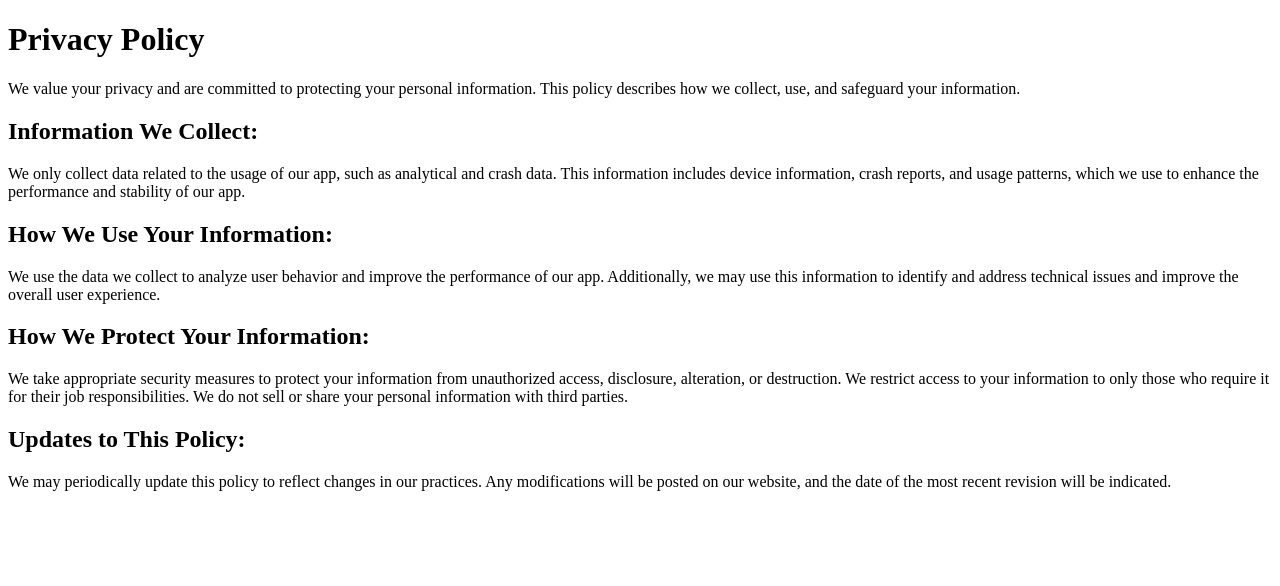
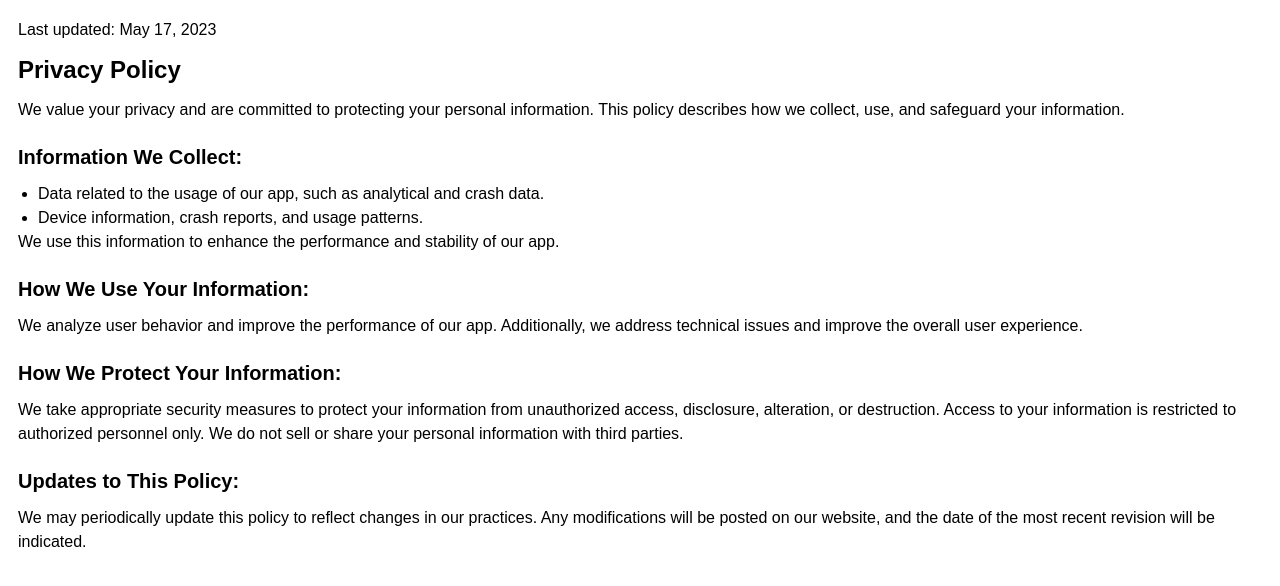
Before and after one commit to Tbxhs/LingoBoard, a plain HTML site: page public/privacypolicy.html in a window 1280 px wide. Drawn offline with Linux system fonts and the light colour scheme.

Commit message:
Update privacypolicy.html

```diff
--- a/public/privacypolicy.html
+++ b/public/privacypolicy.html
@@ -2,17 +2,58 @@
 <html>
 <head>
 	<meta charset="UTF-8">
+	<meta name="viewport" content="width=device-width, initial-scale=1.0">
 	<title>Privacy Policy</title>
+	<style>
+		h1, h2, p {
+			margin: 0;
+			padding: 0;
+		}
+
+		body {
+			font-family: Arial, sans-serif;
+			font-size: 16px;
+			line-height: 1.5;
+			padding: 10px;
+		}
+
+		h1 {
+			font-size: 24px;
+			margin-bottom: 10px;
+		}
+
+		h2 {
+			font-size: 20px;
+			margin-top: 20px;
+			margin-bottom: 10px;
+		}
+
+		p {
+			margin-bottom: 10px;
+		}
+
+		ul {
+			margin: 0;
+			padding: 0;
+			list-style-type: disc;
+			margin-left: 20px;
+		}
+	</style>
 </head>
 <body>
+	<p>Last updated: May 17, 2023</p>
 	<h1>Privacy Policy</h1>
 	<p>We value your privacy and are committed to protecting your personal information. This policy describes how we collect, use, and safeguard your information.</p>
 	<h2>Information We Collect:</h2>
-	<p>We only collect data related to the usage of our app, such as analytical and crash data. This information includes device information, crash reports, and usage patterns, which we use to enhance the performance and stability of our app.</p>
+	<ul>
+		<li>Data related to the usage of our app, such as analytical and crash data.</li>
+		<li>Device information, crash reports, and usage patterns.</li>
+	</ul>
+	<p>We use this information to enhance the performance and stability of our app.</p>
 	<h2>How We Use Your Information:</h2>
-	<p>We use the data we collect to analyze user behavior and improve the performance of our app. Additionally, we may use this information to identify and address technical issues and improve the overall user experience.</p>
+	<p>We analyze user behavior and improve the performance of our app. Additionally, we address technical issues and improve the overall user experience.</p>
 	<h2>How We Protect Your Information:</h2>
-	<p>We take appropriate security measures to protect your information from unauthorized access, disclosure, alteration, or destruction. We restrict access to your information to only those who require it for their job responsibilities. We do not sell or share your personal information with third parties.</p>
+	<p>We take appropriate security measures to protect your information from unauthorized access, disclosure, alteration, or destruction. Access to your information is restricted to authorized personnel only. We do not sell or share your personal information with third parties.</p>
 	<h2>Updates to This Policy:</h2>
 	<p>We may periodically update this policy to reflect changes in our practices. Any modifications will be posted on our website, and the date of the most recent revision will be indicated.</p>
 </body>
```
